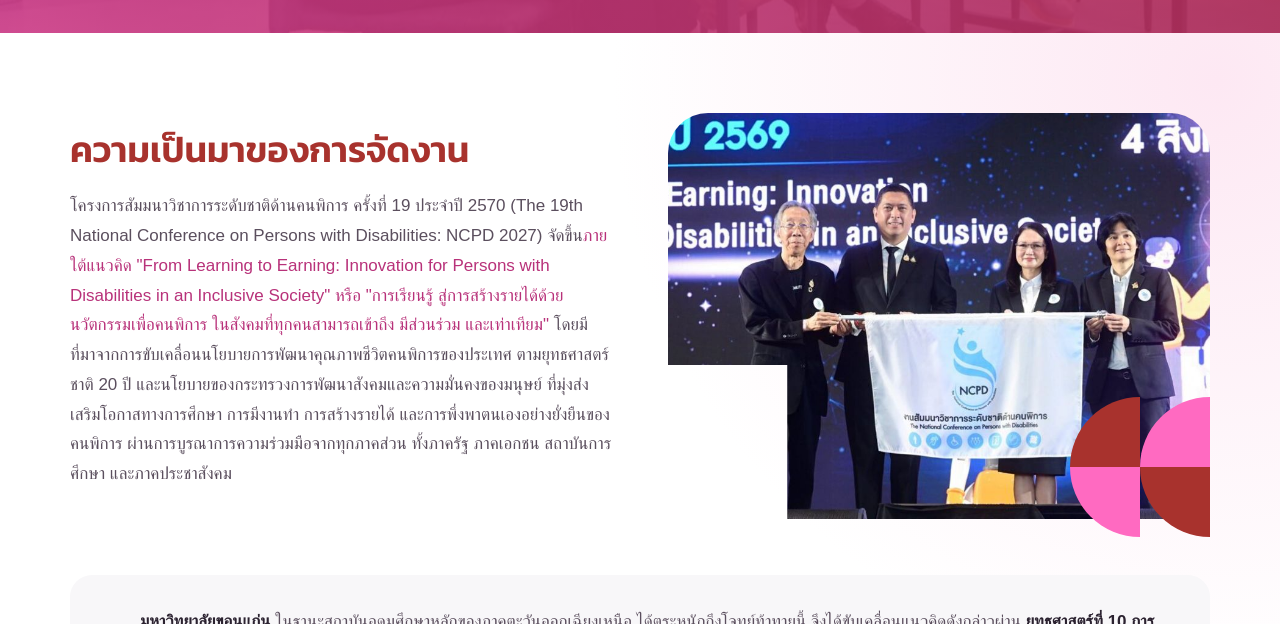
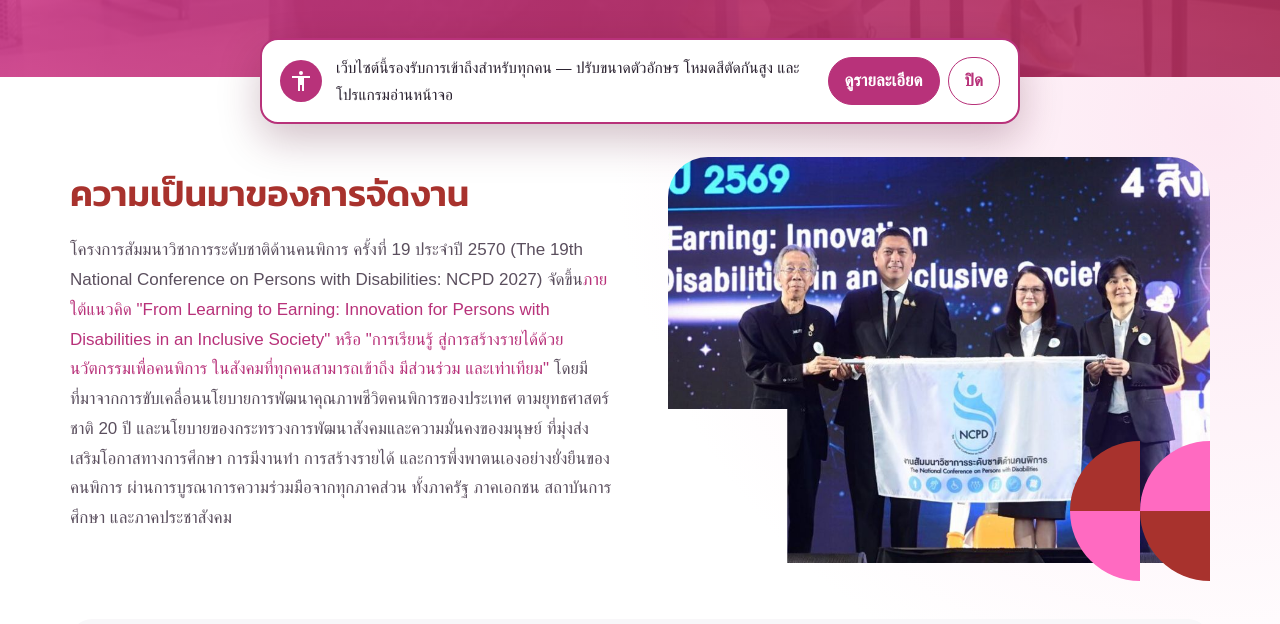
Before and after one commit to patbum-mix/ncpd2027, a plain HTML site: page index.html in a window 1280 px wide. Shown: the part 656-1280 px from the top of the page. Drawn offline with Linux system fonts and the light colour scheme; no server answers; a web font is replaced by a local one.

Commit message:
Add files via upload

```diff
--- a/index.html
+++ b/index.html
@@ -15,6 +15,7 @@
   <link rel="icon" href="favicon-32.png" type="image/png">
   <link rel="apple-touch-icon" href="apple-touch-icon.png">
   <link rel="stylesheet" href="css/style.css">
+  <script src="js/a11y.js"></script>
 </head>
 <body>
 
```
Also changed, not shown: news-detail.html (+1 -0 lines), news.html (+1 -0 lines), schedule.html (+1 -0 lines).
